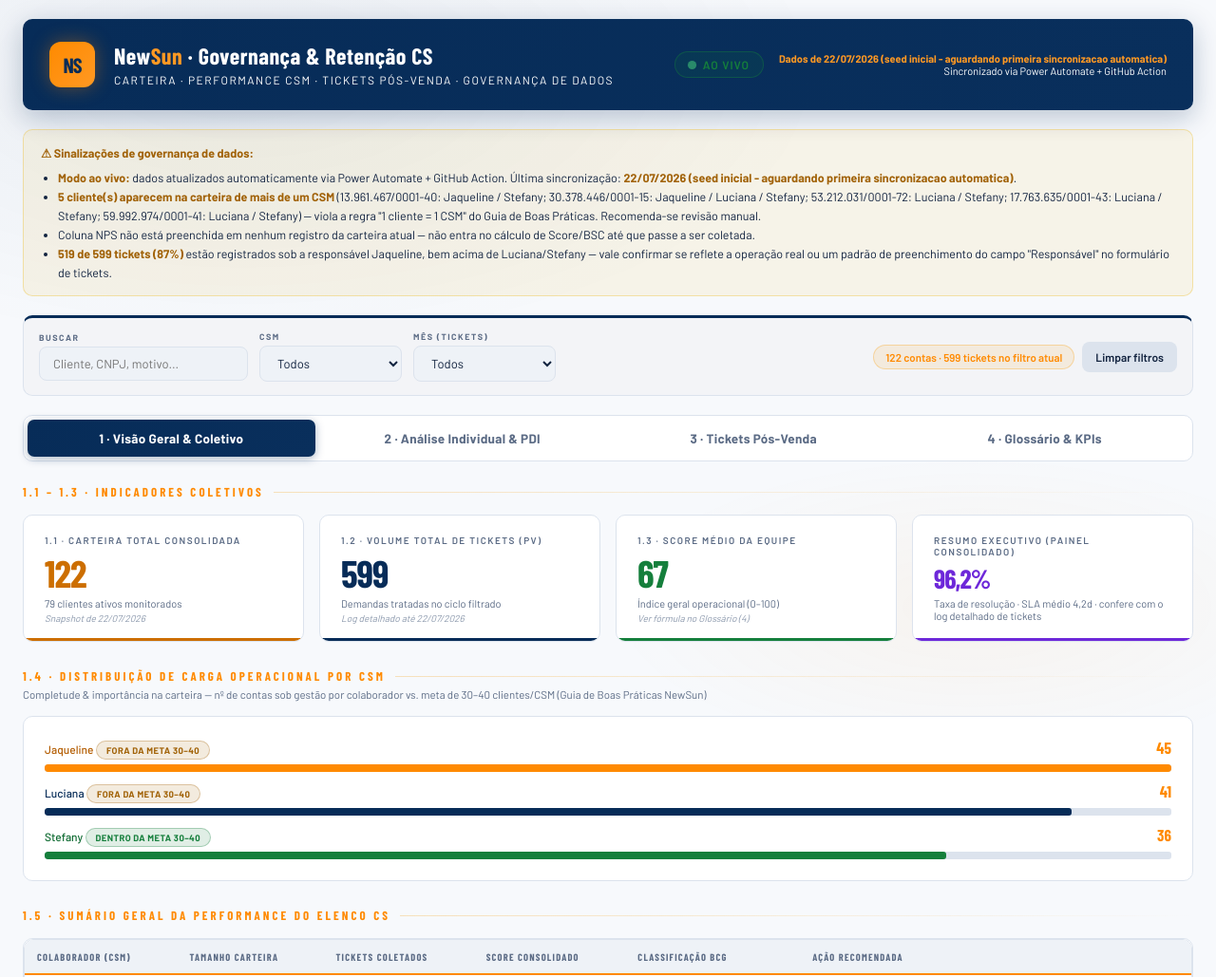
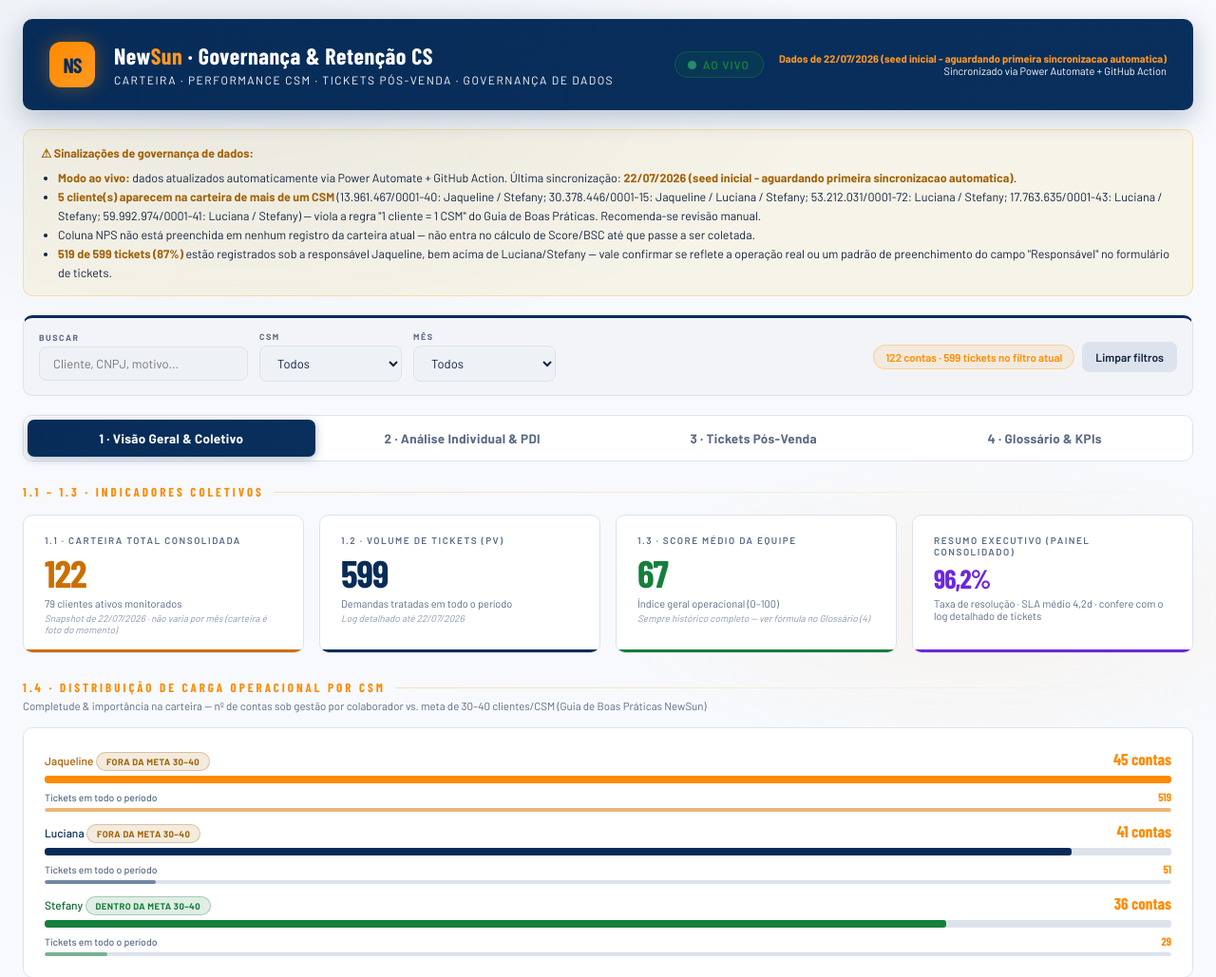
Before and after one commit to ricardogvcos-svg/Controle-de-CS, a plain HTML site: page index.html in a window 1280 px wide. Shown: the top 1029 px of the page at 95% size. Drawn offline with nearby package versions, Linux system fonts and the light colour scheme; a web font is replaced by a local one.

Commit message:
Filtro de mes so aparece nas abas 1 e 3; expande seu efeito na aba 1 (1.2, 1.4 e 1.5)

```diff
--- a/index.html
+++ b/index.html
@@ -294,8 +294,8 @@
       <label>CSM</label>
       <select class="filter-select" id="filtroCSM"><option value="Todos">Todos</option></select>
     </div>
-    <div class="filter-group">
-      <label>Mês (tickets)</label>
+    <div class="filter-group" id="filtroMesWrap">
+      <label>Mês</label>
       <select class="filter-select" id="filtroMes"><option value="Todos">Todos</option></select>
     </div>
     <div class="filter-tag">
@@ -324,7 +324,7 @@
     <div class="card" style="padding:0">
       <div class="table-wrap">
         <table>
-          <thead><tr><th>Colaborador (CSM)</th><th>Tamanho Carteira</th><th>Tickets Coletados</th><th>Score Consolidado</th><th>Classificação BCG</th><th>Ação Recomendada</th></tr></thead>
+          <thead><tr><th>Colaborador (CSM)</th><th>Tamanho Carteira</th><th id="sumarioElencoLabel">Tickets Coletados (todo o período)</th><th>Score Consolidado</th><th>Classificação BCG</th><th>Ação Recomendada</th></tr></thead>
           <tbody id="sumarioElenco"></tbody>
         </table>
       </div>
@@ -564,11 +564,15 @@ function classifyEisenhower(c){
 /* ══════════════════════════════════════════════════════════════════
    RENDER — TABS / NAV
    ══════════════════════════════════════════════════════════════════ */
+// Filtro de mês só faz sentido onde há dado com recorte temporal (tickets).
+// Carteira/BCG/Eisenhower/BSC (aba 2) e Glossário (aba 4) são fotos do momento — não têm "mês".
+const ABAS_COM_FILTRO_MES = ['visao','tickets'];
 function showTab(id, btn){
   document.querySelectorAll('.tab-content').forEach(el=>el.classList.remove('active'));
   document.querySelectorAll('.tab').forEach(el=>el.classList.remove('active'));
   document.getElementById('tab-'+id).classList.add('active');
   btn.classList.add('active');
+  document.getElementById('filtroMesWrap').style.display = ABAS_COM_FILTRO_MES.includes(id) ? '' : 'none';
 }
 
 function limparFiltros(){
@@ -650,25 +654,27 @@ function renderVisaoGeral(){
   const scores = CSMS.map(c => computeScoreCSM(c));
   const scoreMedio = scores.reduce((a,s)=>a+s.score,0)/scores.length;
   const ultimaData = ultimaDataTicket();
+  const mesSel = state.mes !== 'Todos';
+  const rotuloPeriodo = mesSel ? mesLabel(state.mes) : 'todo o período';
 
   document.getElementById('kpiVisaoGeral').innerHTML = `
     <div class="kpi-card" style="--accent:#CC6E00">
       <div class="kpi-label">1.1 · Carteira Total Consolidada</div>
       <div class="kpi-value">${cart.length}</div>
       <div class="kpi-sub">${ativos} clientes ativos monitorados</div>
-      <div class="kpi-meta">Snapshot de 22/07/2026</div>
+      <div class="kpi-meta">Snapshot de 22/07/2026 · não varia por mês (carteira é foto do momento)</div>
     </div>
     <div class="kpi-card" style="--accent:#072C58">
-      <div class="kpi-label">1.2 · Volume Total de Tickets (PV)</div>
+      <div class="kpi-label">1.2 · Volume de Tickets (PV) ${mesSel?'— '+rotuloPeriodo:''}</div>
       <div class="kpi-value">${tks.length}</div>
-      <div class="kpi-sub">Demandas tratadas no ciclo filtrado</div>
+      <div class="kpi-sub">Demandas tratadas em ${rotuloPeriodo}</div>
       <div class="kpi-meta" id="kpiTicketsMeta">Log detalhado até ${ultimaData||'—'}</div>
     </div>
     <div class="kpi-card" style="--accent:#157F3C">
       <div class="kpi-label">1.3 · Score Médio da Equipe</div>
       <div class="kpi-value">${scoreMedio.toFixed(0)}</div>
       <div class="kpi-sub">Índice geral operacional (0–100)</div>
-      <div class="kpi-meta">Ver fórmula no Glossário (4)</div>
+      <div class="kpi-meta">Sempre histórico completo — ver fórmula no Glossário (4)</div>
     </div>
     <div class="kpi-card" style="--accent:#6D28D9">
       <div class="kpi-label">Resumo Executivo (Painel Consolidado)</div>
@@ -677,29 +683,38 @@ function renderVisaoGeral(){
     </div>
   `;
 
-  // 1.4 — Carga operacional por CSM
-  const maxCart = Math.max(...CSMS.map(c=>carteiraFiltrada(c==state.csm?c:c).length && RAW_CARTEIRA.filter(x=>x.csm===c).length), 1);
+  // 1.4 — Carga operacional por CSM (carteira = foto do momento; tickets do card secundário respeitam o filtro de mês)
+  const maxCart = Math.max(...CSMS.map(c=>RAW_CARTEIRA.filter(x=>x.csm===c).length), 1);
+  const maxTicketsMes = Math.max(...CSMS.map(c=>ticketsFiltrados(c).length), 1);
   document.getElementById('cargaOperacional').innerHTML = CSMS.map(csm => {
     const n = RAW_CARTEIRA.filter(c=>c.csm===csm).length;
     const dentroMeta = n>=30 && n<=40;
+    const tksCsm = ticketsFiltrados(csm).length;
     return `
     <div class="bar-item">
       <div class="bar-info">
         <span class="bar-label" style="color:${CSM_COLOR_TEXT[csm]}">${csm} ${dentroMeta?'<span class=\"badge b-green\">dentro da meta 30–40</span>':'<span class=\"badge b-yellow\">fora da meta 30–40</span>'}</span>
-        <span class="bar-count">${n}</span>
+        <span class="bar-count">${n} contas</span>
       </div>
       <div class="bar-track"><div class="bar-fill" style="width:${n/maxCart*100}%;background:${CSM_COLOR[csm]}"></div></div>
+      <div class="bar-info" style="margin-top:2px">
+        <span class="bar-label" style="font-size:10.5px;color:var(--ns-gray)">Tickets em ${rotuloPeriodo}</span>
+        <span class="bar-count" style="font-size:12px">${tksCsm}</span>
+      </div>
+      <div class="bar-track" style="height:4px"><div class="bar-fill" style="width:${tksCsm/maxTicketsMes*100}%;background:${CSM_COLOR[csm]};opacity:0.5"></div></div>
     </div>`;
   }).join('');
 
-  // 1.5 — Sumário do elenco
+  // 1.5 — Sumário do elenco (Score/BCG = histórico completo · Tickets Coletados respeita o filtro de mês)
+  document.getElementById('sumarioElencoLabel').textContent = mesSel ? `Tickets Coletados (${rotuloPeriodo})` : 'Tickets Coletados (todo o período)';
   document.getElementById('sumarioElenco').innerHTML = CSMS.map(csm => {
     const s = computeScoreCSM(csm);
     const bcg = classifyBCG(s.carteiraSize, s.score);
+    const tksCsm = ticketsFiltrados(csm).length;
     return `<tr>
       <td style="font-weight:700;color:${CSM_COLOR_TEXT[csm]}">${csm}</td>
       <td>${s.carteiraSize}</td>
-      <td>${s.ticketsCount}</td>
+      <td>${tksCsm}</td>
       <td><span style="font-family:var(--font-cond);font-size:18px;font-weight:700;color:${scoreColor(s.score)}">${s.score.toFixed(0)}</span></td>
       <td><span class="badge" style="background:${bcg.cor}1F;color:${bcg.cor};border:1px solid ${bcg.cor}55">${bcg.nome}</span></td>
       <td style="font-size:11.5px;color:var(--ns-gray);max-width:320px">${bcg.acao}</td>
```
